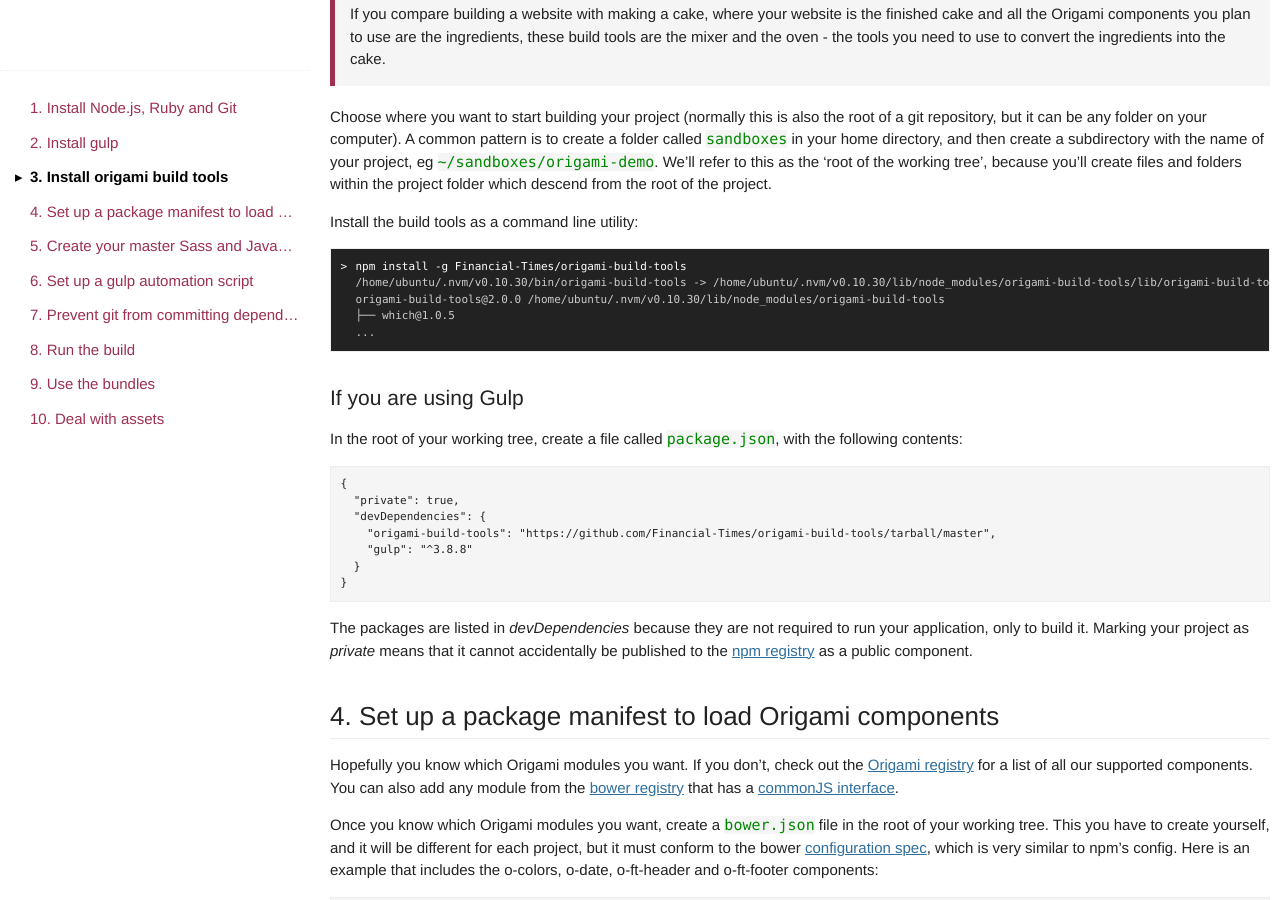
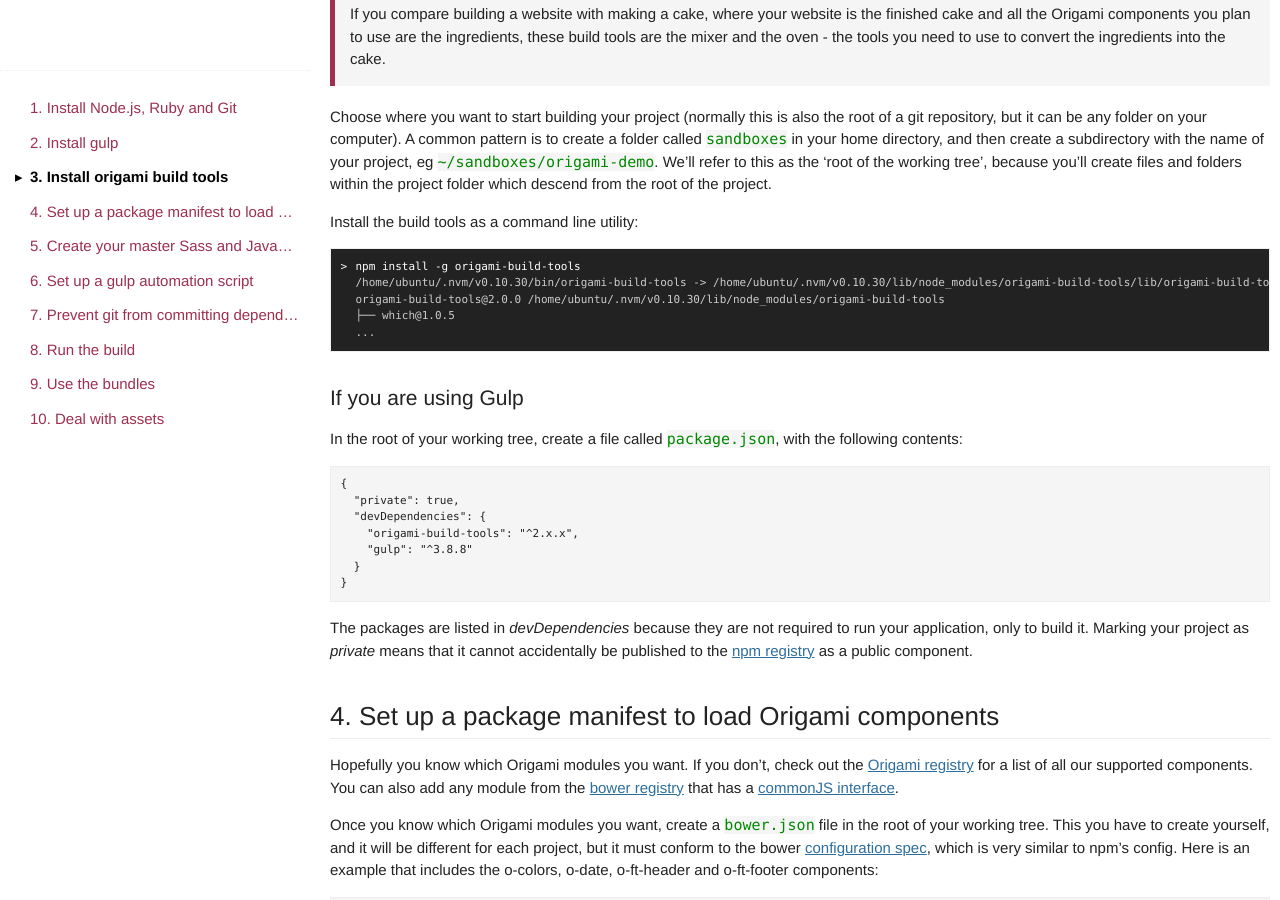
Before and after one commit to Financial-Times/ft-origami, a Jekyll site: the page built from docs/developer-guide/building-modules.md, in a window 1280 px wide and 900 px high, scrolled down 2137 px. Built offline with Jekyll 4.4.1, drawn with Linux system fonts in a browser that asks for light colours; some web fonts are replaced; comment, search, counter and statistics services are not loaded.

Commit message:
Update origami-build-tools installation steps

```diff
--- a/docs/developer-guide/building-modules.md
+++ b/docs/developer-guide/building-modules.md
@@ -99,7 +99,7 @@ Choose where you want to start building your project (normally this is also the
 Install the build tools as a command line utility:
 
 <pre class="cli">
-<kbd>npm install -g Financial-Times/origami-build-tools</kbd>
+<kbd>npm install -g origami-build-tools</kbd>
 <output>/home/ubuntu/.nvm/v0.10.30/bin/origami-build-tools -> /home/ubuntu/.nvm/v0.10.30/lib/node_modules/origami-build-tools/lib/origami-build-tools-cli.js
 origami-build-tools@2.0.0 /home/ubuntu/.nvm/v0.10.30/lib/node_modules/origami-build-tools
 ├── which@1.0.5
@@ -113,7 +113,7 @@ In the root of your working tree, create a file called `package.json`, with the
 	{
 	  "private": true,
 	  "devDependencies": {
-	    "origami-build-tools": "https://github.com/Financial-Times/origami-build-tools/tarball/master",
+	    "origami-build-tools": "^2.x.x",
 	    "gulp": "^3.8.8"
 	  }
 	}
```
